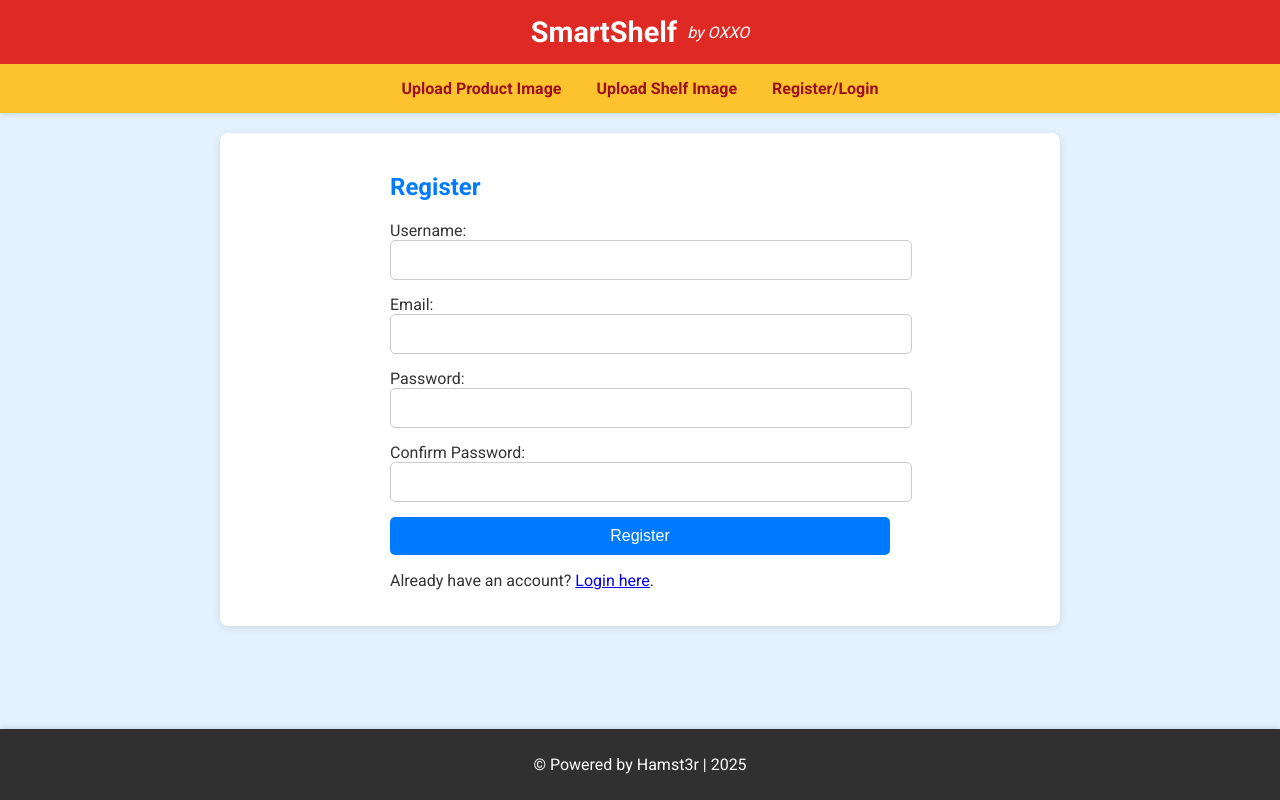
After one commit to ferrc897/HACK_FEMSA, a Flask app: page /auth in a window 1280 px wide. The commit adds this page. Run offline with Flask 2, Linux system fonts and the light colour scheme.

Commit message:
Modified the footer

```diff
--- a/Interfaz/image-comparison-app/app/routes.py
+++ b/Interfaz/image-comparison-app/app/routes.py
@@ -74,7 +74,7 @@ def login():
 def logout():
     session.clear()
     flash('You have been logged out.', 'success')
-    return redirect(url_for('app.login'))
+    return redirect(url_for('app.auth'))
 
 @app.route('/upload_product', methods=['GET', 'POST'])
 def upload_product():
@@ -113,3 +113,49 @@ def upload_shelf():
 @app.route('/test')
 def test():
     return "Flask is working!"
+
+@app.route('/auth', methods=['GET', 'POST'])
+def auth():
+    if request.method == 'POST':
+        if 'register' in request.form:
+            username = request.form['username']
+            email = request.form['email']
+            password = request.form['password']
+            confirm_password = request.form['confirm_password']
+
+            if password != confirm_password:
+                flash('Passwords do not match!', 'error')
+                return redirect(request.url)
+
+            if len(password) < 8:
+                flash('Password must be at least 8 characters long!', 'error')
+                return redirect(request.url)
+
+            existing_user = User.query.filter_by(email=email).first()
+            if existing_user:
+                flash('Email already registered!', 'error')
+                return redirect(request.url)
+
+            hashed_password = generate_password_hash(password, method='sha256')
+            new_user = User(username=username, email=email, password=hashed_password)
+            db.session.add(new_user)
+            db.session.commit()
+
+            flash('Registration successful! Please log in.', 'success')
+            return redirect(request.url)
+
+        elif 'login' in request.form:
+            email = request.form['email']
+            password = request.form['password']
+
+            user = User.query.filter_by(email=email).first()
+            if not user or not check_password_hash(user.password, password):
+                flash('Invalid email or password!', 'error')
+                return redirect(request.url)
+
+            session['user_id'] = user.id
+            session['username'] = user.username
+            flash('Login successful!', 'success')
+            return redirect(url_for('app.home'))
+
+    return render_template('register_login.html')
--- a/Interfaz/image-comparison-app/app/static/css/styles.css
+++ b/Interfaz/image-comparison-app/app/static/css/styles.css
@@ -4,6 +4,9 @@ body {
     padding: 0;
     background-color: #e3f2fd; /* Light blue background */
     color: #333;
+    display: flex;
+    flex-direction: column;
+    min-height: 100vh; /* Ensure the body takes up the full viewport height */
 }
 
 header {
@@ -49,10 +52,15 @@ header {
     margin: 0;
     display: flex;
     gap: 15px;
+    align-items: center;
 }
 
 .header-nav ul li {
     display: inline;
+}
+
+.header-nav ul li:last-child {
+    margin-left: auto; /* Push the last item (Register/Login) to the far right */
 }
 
 .header-nav ul li a {
@@ -80,6 +88,25 @@ header {
     padding: 20px;
     border-radius: 8px;
     box-shadow: 0 2px 10px rgba(0, 0, 0, 0.1);
+}
+
+#form-container {
+    width: 100%;
+    max-width: 500px;
+    margin: 0 auto;
+}
+
+#register-section, #login-section {
+    animation: fadeIn 0.3s ease-in-out;
+}
+
+@keyframes fadeIn {
+    from {
+        opacity: 0;
+    }
+    to {
+        opacity: 1;
+    }
 }
 
 h1 {
@@ -124,19 +151,17 @@ button:hover, input[type="submit"]:hover {
     background: #0056b3;
 }
 
+main {
+    flex: 1; /* Allow the main content to expand and push the footer down */
+}
+
 footer {
     text-align: center;
     padding: 10px 0;
-    background: #007bff;
+    background: #303030;
     color: #ffffff;
     position: relative;
     bottom: 0;
     width: 100%;
-    margin-top: 20px;
     box-shadow: 0 -2px 5px rgba(0, 0, 0, 0.1);
 }
-
-footer p {
-    margin: 0;
-    font-size: 0.9rem;
-}
--- a/Interfaz/image-comparison-app/app/static/js/scripts.js
+++ b/Interfaz/image-comparison-app/app/static/js/scripts.js
@@ -21,4 +21,23 @@ document.addEventListener('DOMContentLoaded', function() {
             }
         });
     }
+
+    const showLoginLink = document.getElementById('show-login');
+    const showRegisterLink = document.getElementById('show-register');
+    const registerSection = document.getElementById('register-section');
+    const loginSection = document.getElementById('login-section');
+
+    if (showLoginLink && showRegisterLink && registerSection && loginSection) {
+        showLoginLink.addEventListener('click', function(event) {
+            event.preventDefault();
+            registerSection.style.display = 'none';
+            loginSection.style.display = 'block';
+        });
+
+        showRegisterLink.addEventListener('click', function(event) {
+            event.preventDefault();
+            loginSection.style.display = 'none';
+            registerSection.style.display = 'block';
+        });
+    }
 });
--- a/Interfaz/image-comparison-app/app/templates/base.html
+++ b/Interfaz/image-comparison-app/app/templates/base.html
@@ -16,11 +16,9 @@
         <div class="header-nav">
             <nav>
                 <ul>
-                    <li><a href="{{ url_for('app.register') }}">Register</a></li>
-                    <li><a href="{{ url_for('app.login') }}">Login</a></li>
-                    <li><a href="{{ url_for('app.logout') }}">Logout</a></li>
                     <li><a href="{{ url_for('app.upload_product') }}">Upload Product Image</a></li>
                     <li><a href="{{ url_for('app.upload_shelf') }}">Upload Shelf Image</a></li>
+                    <li style="margin-left: auto;"><a href="{{ url_for('app.auth') }}">Register/Login</a></li> <!-- Positioned to the far right -->
                 </ul>
             </nav>
         </div>
@@ -32,7 +30,7 @@
     </main>
 
     <footer>
-        <p>&copy; 2023 Image Comparison App</p>
+        <p>&copy; Powered by Hamst3r | 2025 </p>
     </footer>
 
     <script src="{{ url_for('static', filename='js/scripts.js') }}"></script>
--- /dev/null
+++ b/Interfaz/image-comparison-app/app/templates/register_login.html
@@ -0,0 +1,49 @@
+{% extends "base.html" %}
+
+{% block title %}Register or Login{% endblock %}
+
+{% block content %}
+<div class="container">
+    <div id="form-container">
+        <div id="register-section">
+            <h2>Register</h2>
+            <form action="{{ url_for('app.auth') }}" method="POST">
+                <div class="form-group">
+                    <label for="username">Username:</label>
+                    <input type="text" id="username" name="username" required>
+                </div>
+                <div class="form-group">
+                    <label for="email">Email:</label>
+                    <input type="email" id="email" name="email" required>
+                </div>
+                <div class="form-group">
+                    <label for="password">Password:</label>
+                    <input type="password" id="password" name="password" required>
+                </div>
+                <div class="form-group">
+                    <label for="confirm_password">Confirm Password:</label>
+                    <input type="password" id="confirm_password" name="confirm_password" required>
+                </div>
+                <button type="submit" name="register">Register</button>
+            </form>
+            <p>Already have an account? <a href="#" id="show-login">Login here</a>.</p>
+        </div>
+
+        <div id="login-section" style="display: none;">
+            <h2>Login</h2>
+            <form action="{{ url_for('app.auth') }}" method="POST">
+                <div class="form-group">
+                    <label for="email">Email:</label>
+                    <input type="email" id="email" name="email" required>
+                </div>
+                <div class="form-group">
+                    <label for="password">Password:</label>
+                    <input type="password" id="password" name="password" required>
+                </div>
+                <button type="submit" name="login">Login</button>
+            </form>
+            <p>Don't have an account? <a href="#" id="show-register">Register here</a>.</p>
+        </div>
+    </div>
+</div>
+{% endblock %}
```
